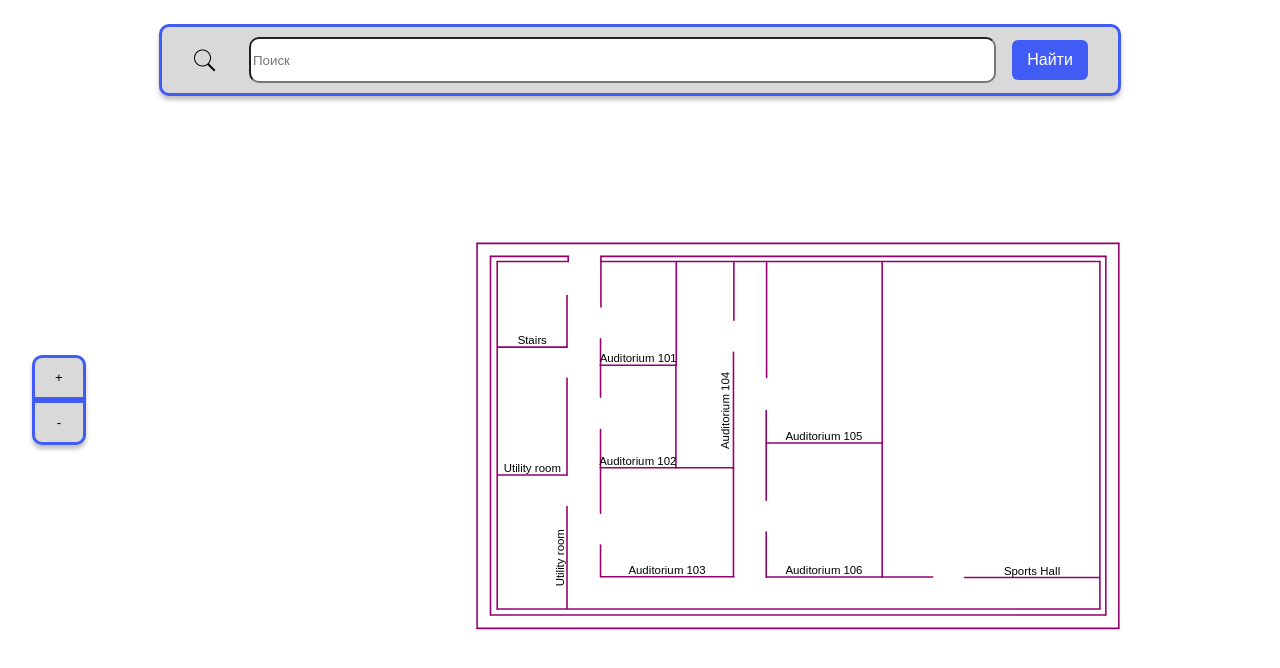
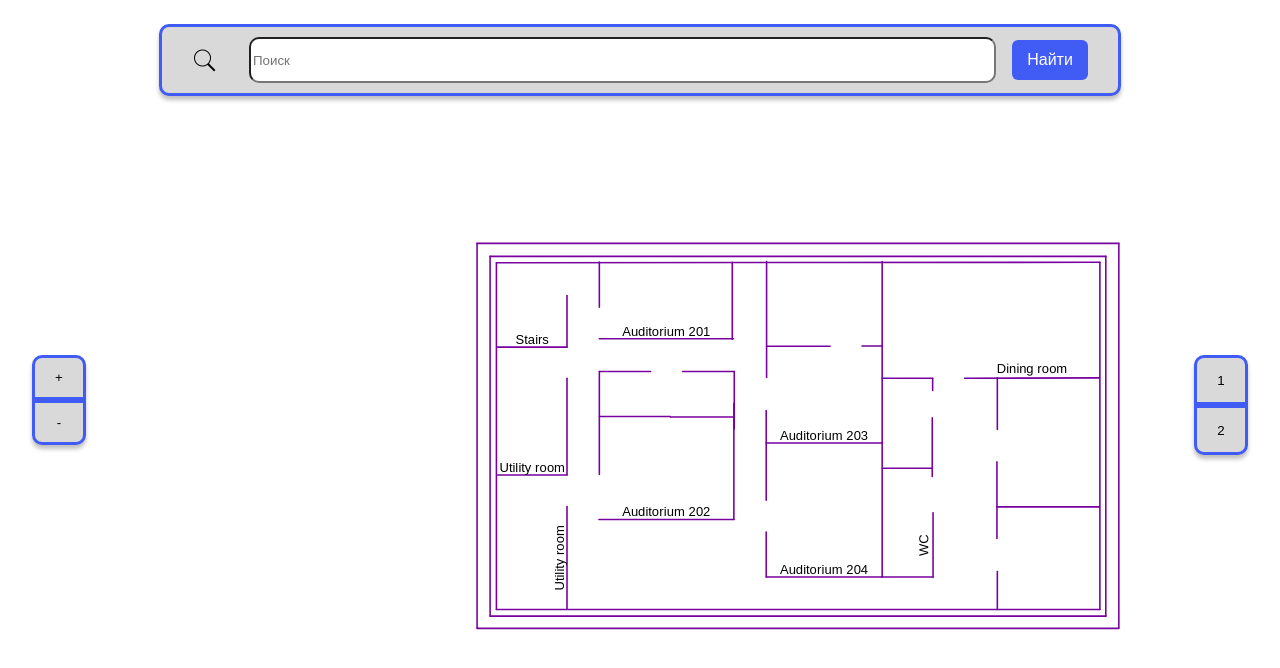
Before and after one commit to Amer-On/stankinav, a React (Create React App) app: page / in a window 1280 px wide. Shown: the top 668 px of the page. Built offline with nearby package versions, Linux system fonts and the light colour scheme.

Commit message:
added floor change

```diff
--- a/src/App.js
+++ b/src/App.js
@@ -3,6 +3,9 @@ import "./App.css"
 import Map from "./building-map/Map";
 import {useDispatch} from "react-redux";
 import ZoomButtons from "./components/ZoomButtons";
+import FloorSwitcher from "./components/FloorSwitcher";
+
+const floors = [1, 2]
 
 function App() {
     const dispatch = useDispatch();
@@ -13,6 +16,7 @@ function App() {
             <Map/>
             <SearchBar/>
             <ZoomButtons/>
+            <FloorSwitcher floors={floors}/>
         </div>
     );
 }
--- a/src/building-map/Map.js
+++ b/src/building-map/Map.js
@@ -1,12 +1,14 @@
 import './Map.css'
-import floor from './floors/floor1.svg'
+// import floor from './floors/floor1.svg'
 
-import {useState} from "react";
+import {useEffect, useState} from "react";
 import {useDispatch, useSelector} from "react-redux";
 
 const zoomCoefficient = 0.2;
 
 function Map() {
+    const level = useSelector(state => state.level)
+
     const windowWidth = window.innerWidth;
     const windowHeight = window.innerHeight;
     const dispatch = useDispatch();
@@ -15,13 +17,24 @@ function Map() {
 
     const [mousePosition, setMousePosition] = useState([0, 0])
     const [position, setPosition] = useState([0, 0]);
+    const [svgMap, setSvgMap] = useState('')
+
+    useEffect(() => {
+        async function importMap() {
+            let importedIcon = await import('./floors/floor' + level + '.svg');
+            setSvgMap(importedIcon.default);
+        }
+
+        importMap().catch(e => console.log(e))
+    }, [level])
+
 
     return (
         <div className='map-container' style={{width: windowWidth, height: windowHeight}}>
-            <img src={floor} draggable='false' className='map'
+            <img src={svgMap} draggable='false' className='map'
                  style={{
-                     width: 100*zoom + "%",
-                     height: 100*zoom + "%",
+                     width: 100 * zoom + "%",
+                     height: 100 * zoom + "%",
                      top: position[1],
                      left: position[0]
                  }}
--- /dev/null
+++ b/src/components/FloorSwitcher.css
@@ -0,0 +1,26 @@
+.floor-buttons {
+    top: calc(50% - 90px / 2);
+    right: 4vh;
+    position: fixed;
+    width: 54px;
+    height: 100px;
+}
+
+.floor-button {
+    position: static;
+    box-sizing: border-box;
+    color: black;
+    width: 100%;
+    height: 50%;
+    background: #D9D9D9;
+    border: 3px solid #405CF5;
+    box-shadow: 0 4px 4px rgba(0, 0, 0, 0.25);
+}
+
+.upper-button {
+    border-radius: 10px 10px 0 0;
+}
+
+.bottom-button {
+    border-radius: 0 0 10px 10px;
+}
--- /dev/null
+++ b/src/components/FloorSwitcher.js
@@ -0,0 +1,23 @@
+import './FloorSwitcher.css'
+import {useDispatch} from "react-redux";
+
+export default function FloorSwitcher({floors}) {
+    const dispatch = useDispatch();
+
+    const onClick = (e) => {
+        dispatch({type: 'CHANGE_FLOOR', payload: e.target.value})
+    }
+
+    return floors ? (
+        <div className='floor-buttons'>
+            <button onClick={onClick} value={floors[0]} className='floor-button upper-button'>{floors[0]}</button>
+            {floors.slice(1, -1).map(floor =>
+                <button className='floor-button' onClick={onClick} value={floor}>{floor}</button>
+            )}
+            {floors.length > 1 ? (
+                <button onClick={onClick}
+                        className='floor-button bottom-button' value={floors.slice(-1)}>{floors.slice(-1)}</button>
+            ) : (<></>)}
+        </div>
+    ) : (<></>)
+}
--- a/src/reducer.js
+++ b/src/reducer.js
@@ -1,6 +1,7 @@
 const defaultState = {
     dragMap: false,
     zoom: 5,
+    level: 2
 }
 const max_zoom = 10;
 const min_zoom = 1;
@@ -23,6 +24,8 @@ export default function reducer(state = defaultState, action) {
             return {...state, zoom: new_zoom}
         case "ZOOM_DEFAULT":
             return {...state, zoom: defaultState.zoom}
+        case "CHANGE_FLOOR":
+            return {...state, level: action.payload}
         default:
             return state
     }
```
